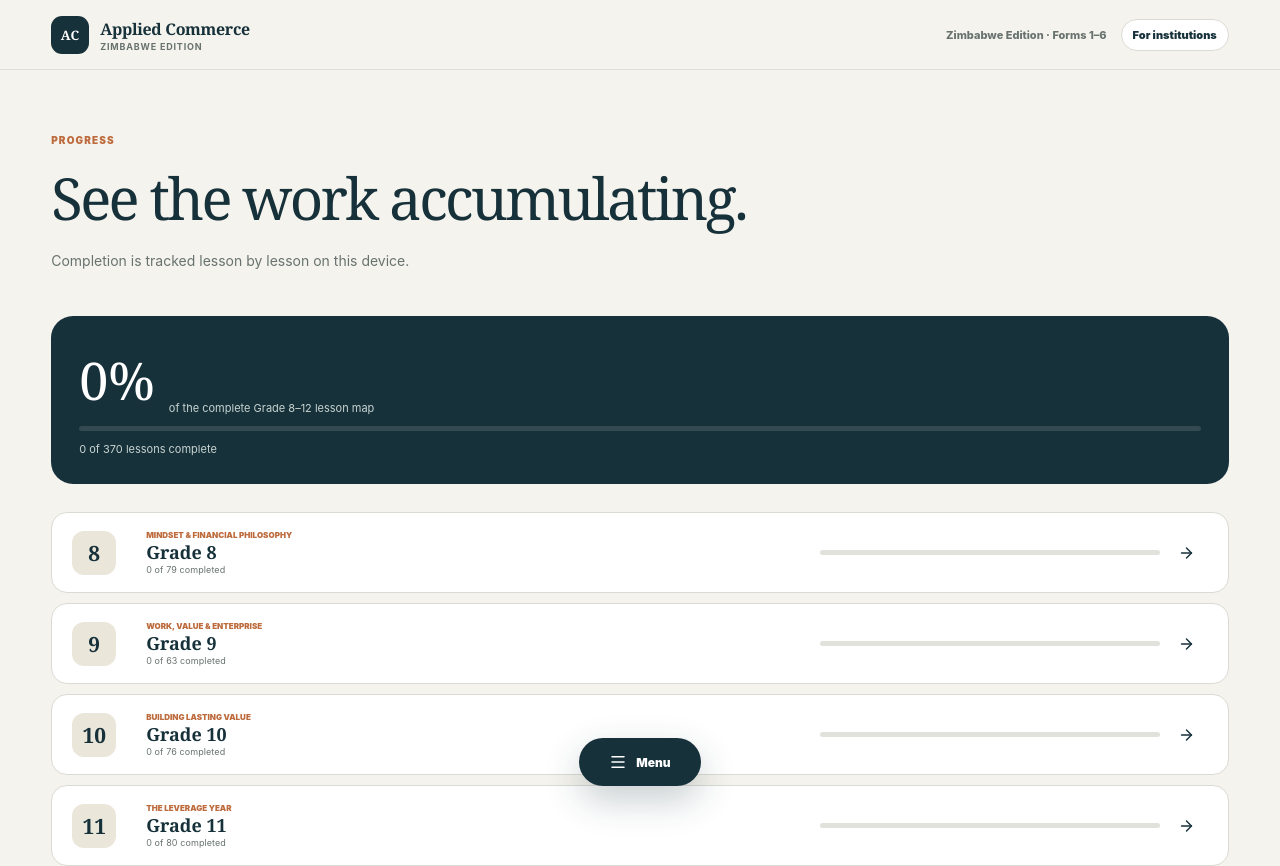
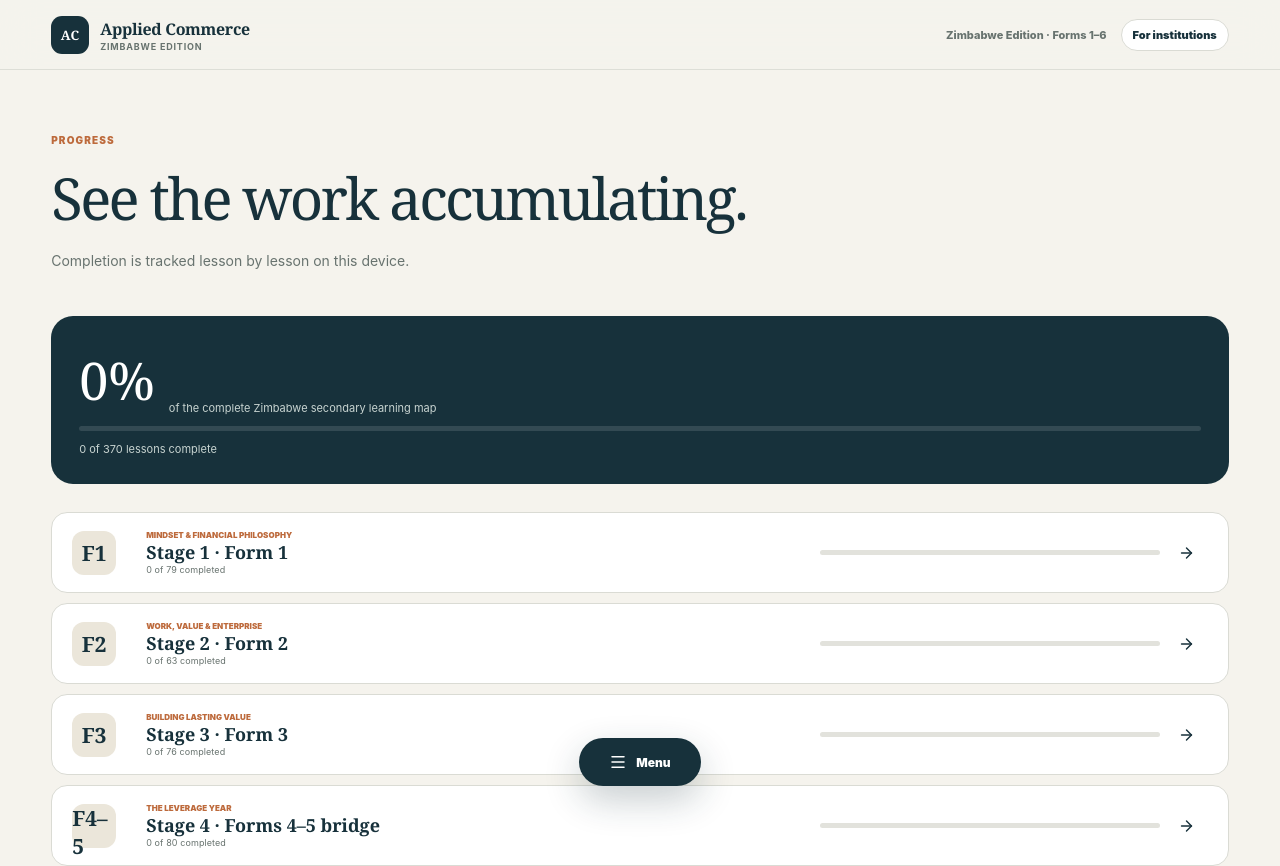
Before and after one commit to PDthePlug/Applied-Commerce-Za, a Next.js app: page /progress in a window 1280 px wide. Shown: the top 866 px of the page. Built offline with nearby package versions, Linux system fonts and the light colour scheme.

Commit message:
feat: localise portfolio and progress stage labels

```diff
--- a/components/progress-dashboard.tsx
+++ b/components/progress-dashboard.tsx
@@ -5,9 +5,10 @@ import { ArrowRight, CheckCircle2 } from "lucide-react";
 import { curriculum, gradeThemes } from "@/lib/curriculum";
 import type { CurriculumIndex } from "@/lib/types";
 import { useLearningStore } from "@/lib/learning-store";
+import { zimbabweStage } from "@/lib/zimbabwe";
 
 export function ProgressDashboard(){
  const [index,setIndex]=useState<CurriculumIndex|null>(null); const {state}=useLearningStore(); useEffect(()=>{curriculum.index().then(setIndex)},[]);
  const total=index?.grades.reduce((n,g)=>n+g.unitCount,0)??0; const done=Object.keys(state.completed).length; const pct=total?Math.round(done/total*100):0;
- return <div className="page progress-page"><section className="page-intro"><p className="eyebrow">Progress</p><h1>See the work accumulating.</h1><p>Completion is tracked lesson by lesson on this device.</p></section><section className="progress-overview"><div><strong>{pct}%</strong><span>of the complete Grade 8–12 lesson map</span></div><div className="progress-track"><i style={{width:`${pct}%`}}/></div><p>{done} of {total} lessons complete</p></section><div className="progress-grade-list">{index?.grades.map(g=>{const c=Object.keys(state.completed).filter(id=>id.startsWith(`g${g.grade}-`)).length;const p=g.unitCount?Math.round(c/g.unitCount*100):0;return <Link href={`/learn/${g.grade}`} key={g.grade}><span className="progress-grade-number">{g.grade}</span><div><p>{gradeThemes[g.grade]}</p><strong>Grade {g.grade}</strong><small>{c} of {g.unitCount} completed</small></div><div className="progress-track"><i style={{width:`${p}%`}}/></div>{p===100?<CheckCircle2/>:<ArrowRight/>}</Link>})}</div></div>
+ return <div className="page progress-page"><section className="page-intro"><p className="eyebrow">Progress</p><h1>See the work accumulating.</h1><p>Completion is tracked lesson by lesson on this device.</p></section><section className="progress-overview"><div><strong>{pct}%</strong><span>of the complete Zimbabwe secondary learning map</span></div><div className="progress-track"><i style={{width:`${pct}%`}}/></div><p>{done} of {total} lessons complete</p></section><div className="progress-grade-list">{index?.grades.map(g=>{const c=Object.keys(state.completed).filter(id=>id.startsWith(`g${g.grade}-`)).length;const p=g.unitCount?Math.round(c/g.unitCount*100):0;return <Link href={`/learn/${g.grade}`} key={g.grade}><span className="progress-grade-number">{zimbabweStage(g.grade).shortPlacement}</span><div><p>{gradeThemes[g.grade]}</p><strong>{zimbabweStage(g.grade).stage} · {zimbabweStage(g.grade).schoolPlacement}</strong><small>{c} of {g.unitCount} completed</small></div><div className="progress-track"><i style={{width:`${p}%`}}/></div>{p===100?<CheckCircle2/>:<ArrowRight/>}</Link>})}</div></div>
 }
```
